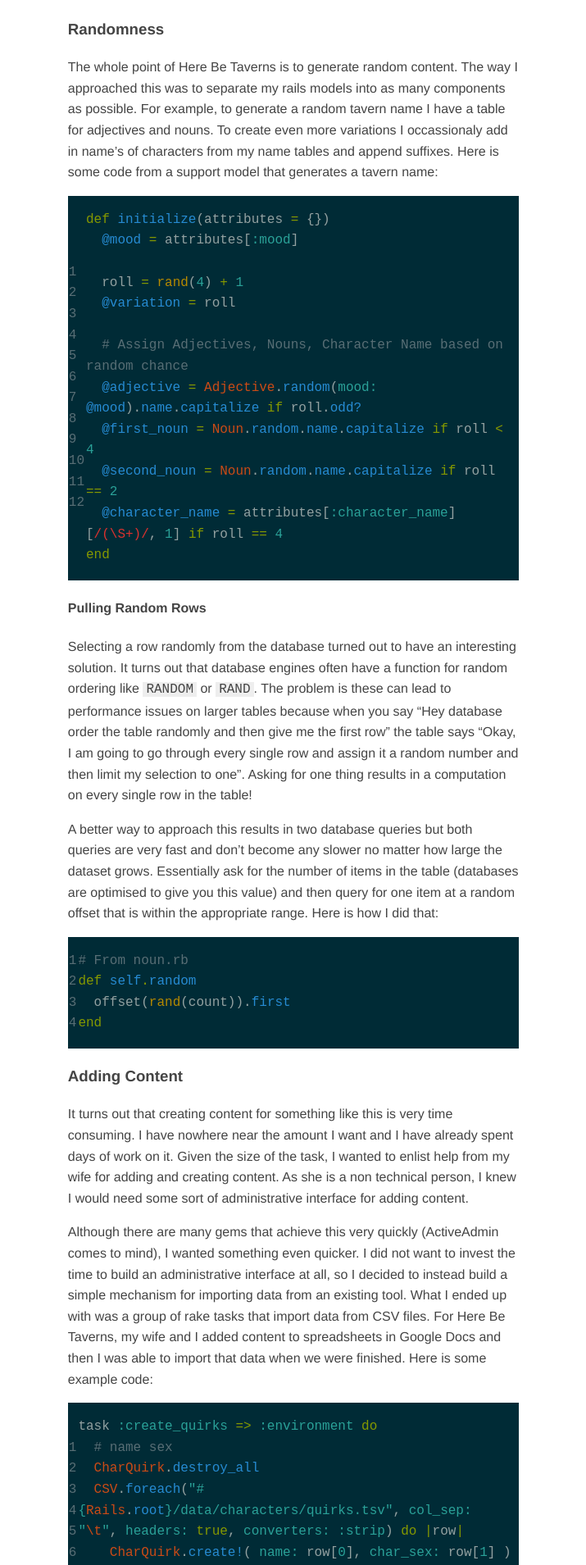
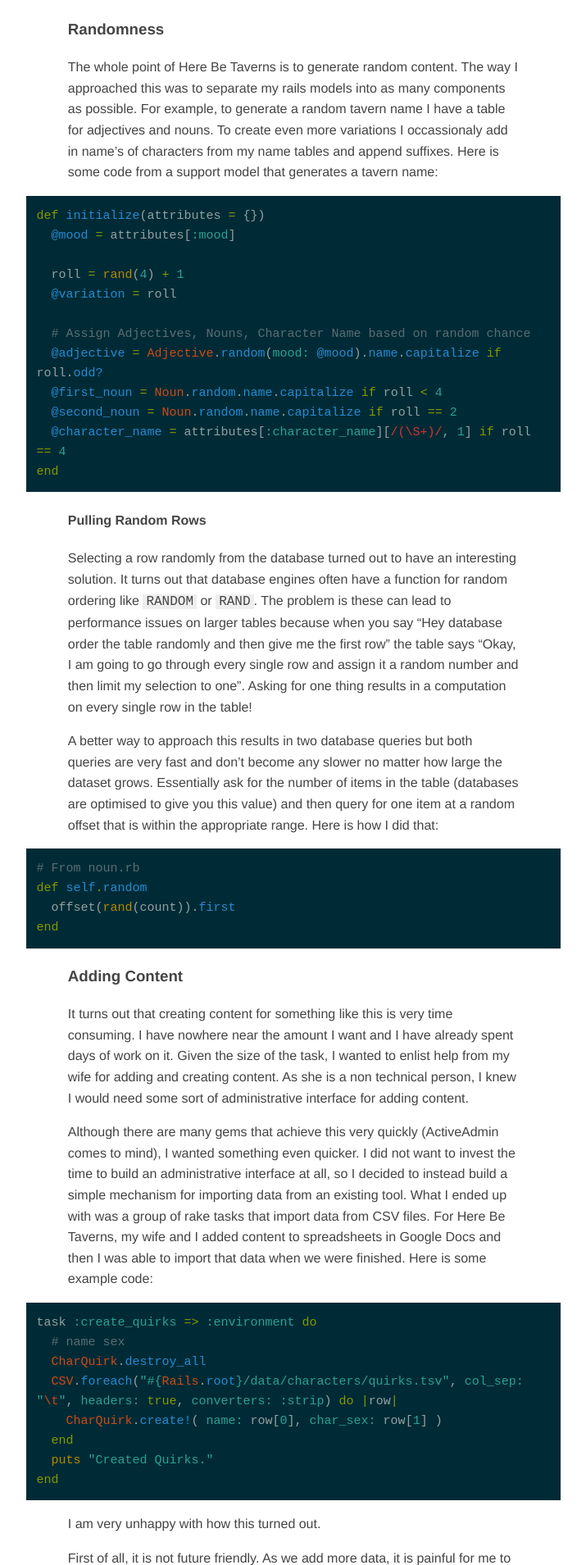
Before and after one commit to AWaselnuk/AWaselnuk.github.io, a Jekyll site: the page built from _projects/2015-03-28-here-be-taverns.md, in a window 1280 px wide. Shown: the part 2015-3924 px from the top of the page at 82% size, without its empty margins (282-997 px from the left). Built offline with Jekyll 4.4.1, drawn with Linux system fonts in a browser that asks for light colours; Markdown is read by kramdown in place of the engine named in the settings.

Commit message:
Adjusting pygments appearance.

```diff
--- a/_posts/2015-01-24-electronic-life.markdown
+++ b/_posts/2015-01-24-electronic-life.markdown
@@ -23,7 +23,7 @@ Electronic Life is a javascript exercise from the incredible book [Eloquent Java
 Here is a short sample of some code from the exercise.
 
 <div>
-{% highlight javascript linenos %}
+{% highlight javascript %}
 //// Critter Class
 var directions = {
   "n":  new Vector( 0, -1),
--- a/_projects/2015-03-28-here-be-taverns.md
+++ b/_projects/2015-03-28-here-be-taverns.md
@@ -51,7 +51,7 @@ The key lesson here is to launch earlier and think about refactoring as a long t
 The whole point of Here Be Taverns is to generate random content. The way I approached this was to separate my rails models into as many components as possible. For example, to generate a random tavern name I have a table for adjectives and nouns. To create even more variations I occassionaly add in name's of characters from my name tables and append suffixes. Here is some code from a support model that generates a tavern name:
 
 <div>
-{% highlight ruby linenos %}
+{% highlight ruby %}
 def initialize(attributes = {})
   @mood = attributes[:mood]
 
@@ -74,7 +74,7 @@ Selecting a row randomly from the database turned out to have an interesting sol
 A better way to approach this results in two database queries but both queries are very fast and don't become any slower no matter how large the dataset grows. Essentially ask for the number of items in the table (databases are optimised to give you this value) and then query for one item at a random offset that is within the appropriate range. Here is how I did that:
 
 <div>
-{% highlight ruby linenos %}
+{% highlight ruby %}
 # From noun.rb
 def self.random
   offset(rand(count)).first
@@ -89,7 +89,7 @@ It turns out that creating content for something like this is very time consumin
 Although there are many gems that achieve this very quickly (ActiveAdmin comes to mind), I wanted something even quicker. I did not want to invest the time to build an administrative interface at all, so I decided to instead build a simple mechanism for importing data from an existing tool. What I ended up with was a group of rake tasks that import data from CSV files. For Here Be Taverns, my wife and I added content to spreadsheets in Google Docs and then I was able to import that data when we were finished. Here is some example code:
 
 <div>
-{% highlight ruby linenos %}
+{% highlight ruby %}
 task :create_quirks => :environment do
   # name sex
   CharQuirk.destroy_all
@@ -115,7 +115,7 @@ Tagging is a good way to categorize user generated content and make it searchabl
 I have setup a whole bunch of extra maintenance and infrastructure for myself when I could have simply done something like this:
 
 <div>
-{% highlight ruby linenos %}
+{% highlight ruby %}
 Adjective.where("mood IN (?)", moods)
 {% endhighlight %}
 </div>
--- a/_scss/_variables.scss
+++ b/_scss/_variables.scss
@@ -43,6 +43,7 @@ $font-size-3:32px;
 $font-size-4:20px; // The new black
 $font-size-5:16px;
 $font-size-6:12px; // Should only be used for text you want no one to read.
+$font-size-code: 15px;
 
 $fs-1: $font-size-1;
 $fs-2: $font-size-2;
--- a/_scss/main.scss
+++ b/_scss/main.scss
@@ -18,3 +18,4 @@
 @import "homepage";
 @import "posts";
 @import "pygments/solarized_dark";
+@import "pygments/config";
--- a/css/main.css
+++ b/css/main.css
@@ -957,3 +957,12 @@ green     #859900  operators, other keywords
   color: #2aa198; }
 
 /* Literal.Number.Integer.Long */
+.highlight {
+  padding: 12.8px;
+  font-size: 15px; }
+  @media (min-width: 660px) {
+    .highlight {
+      margin-left: -51.2px;
+      margin-right: -51.2px; } }
+  .highlight pre {
+    margin: 0; }
```
Also changed, not shown: _posts/2015-01-28-ten-things-i-learned-in-my-transition-from-web-designer-to-developer.md (+1 -1 lines), _scss/pygments/_config.scss (added, +13 -0 lines).
